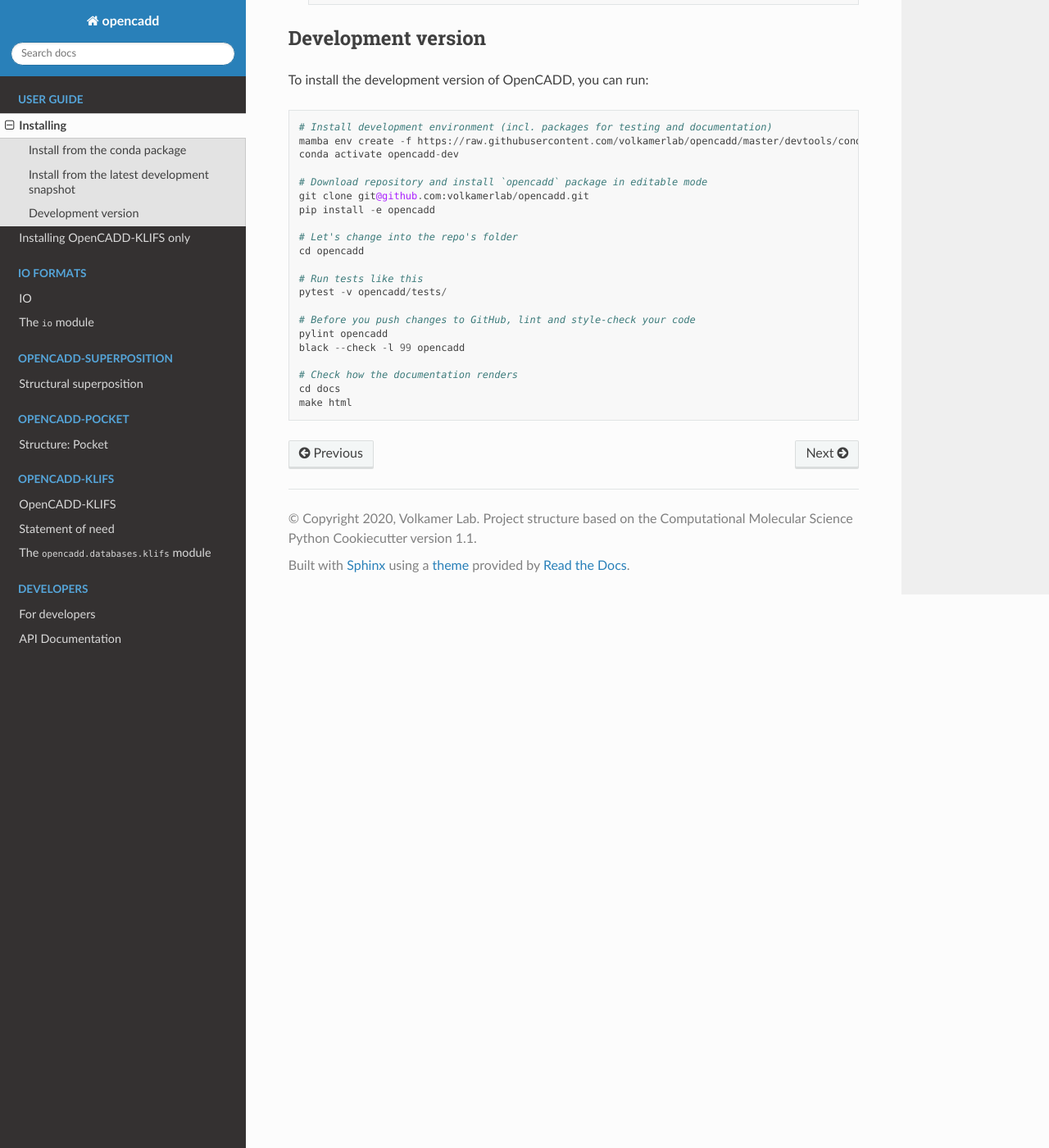
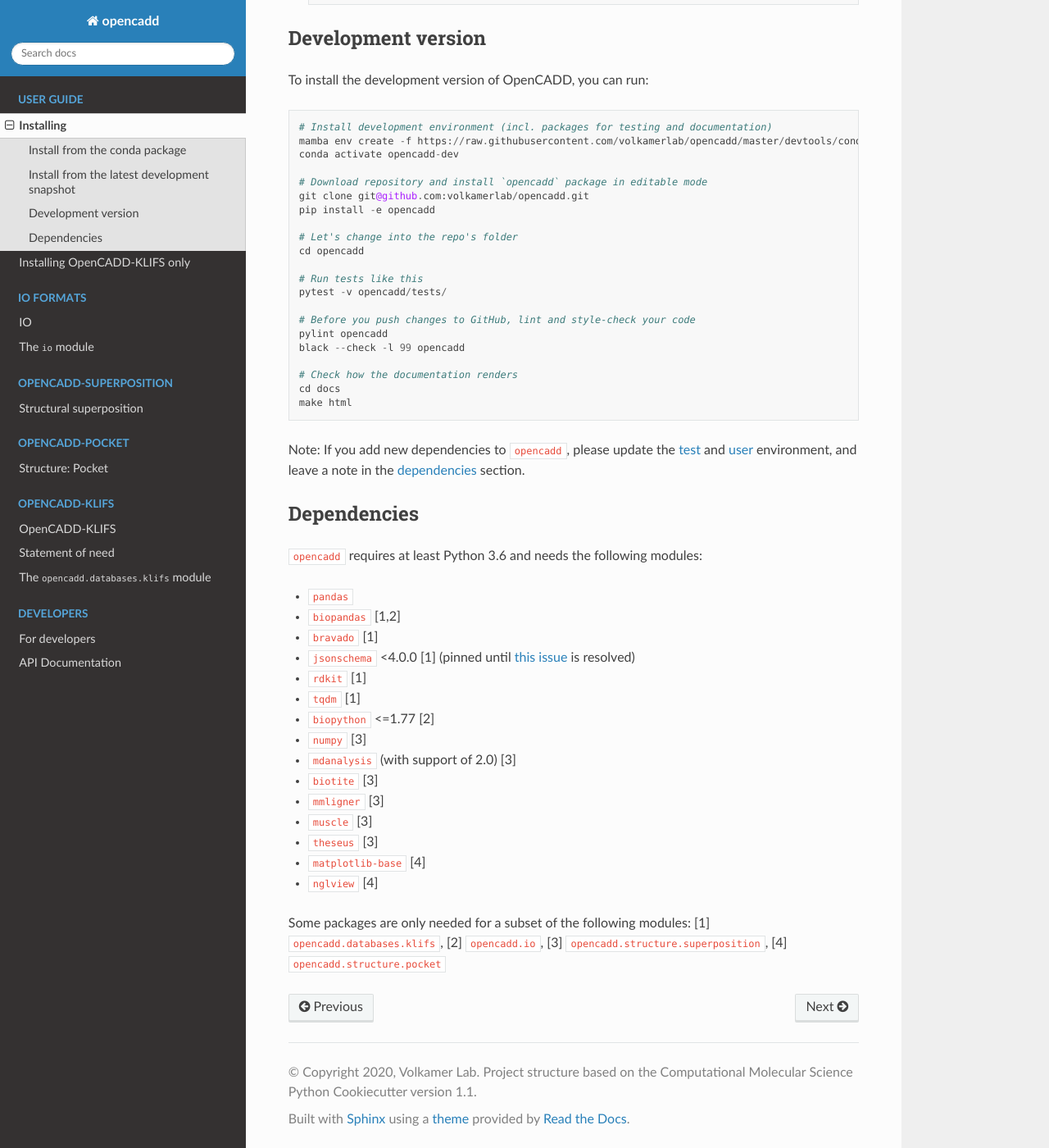
Before and after one commit to volkamerlab/opencadd, a Sphinx documentation site: the page built from docs/installing.rst, in a window 1280 px wide and 1400 px high, scrolled down 1031 px. Shown: the whole window at 82% size. Built offline with Sphinx 7.4.7 and the Read the Docs theme 2.0.0, drawn with Linux system fonts in a browser that asks for light colours; pages that are not in the unit, such as notebooks, are missing from menus.

Commit message:
Add depends list to docs

```diff
--- a/docs/installing.rst
+++ b/docs/installing.rst
@@ -74,3 +74,37 @@
     # Check how the documentation renders
     cd docs
     make html
+
+Note: If you add new dependencies to ``opencadd``, please update the
+`test <https://github.com/volkamerlab/opencadd/blob/master/devtools/conda-envs/test_env.yaml>`_ and
+`user <https://github.com/volkamerlab/opencadd/blob/master/devtools/conda-envs/user_env.yaml>`_ environment,
+and leave a note in the
+`dependencies <https://github.com/volkamerlab/opencadd/blob/master/docs/installing.rst#dependencies>`_ section.
+
+
+Dependencies
+------------
+
+``opencadd`` requires at least Python 3.6 and needs the following modules:
+
+- ``pandas``
+- ``biopandas`` [1,2]
+- ``bravado`` [1]
+- ``jsonschema`` <4.0.0 [1] (pinned until `this issue <https://github.com/Yelp/bravado/issues/478>`_ is resolved)
+- ``rdkit`` [1]
+- ``tqdm`` [1]
+- ``biopython`` <=1.77 [2]
+- ``numpy`` [3]
+- ``mdanalysis`` (with support of 2.0) [3]
+- ``biotite`` [3]
+- ``mmligner`` [3]
+- ``muscle`` [3]
+- ``theseus`` [3]
+- ``matplotlib-base`` [4]
+- ``nglview`` [4]
+
+
+Some packages are only needed for a subset of the following modules: [1] ``opencadd.databases.klifs``,
+[2] ``opencadd.io``,
+[3] ``opencadd.structure.superposition``,
+[4] ``opencadd.structure.pocket``
```
